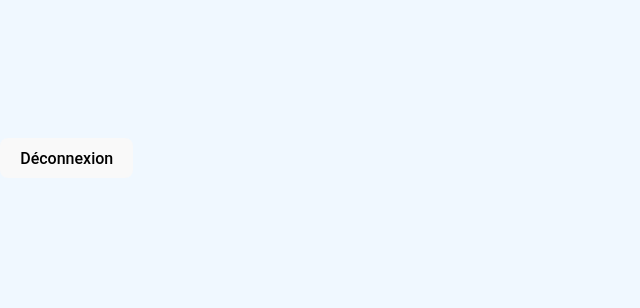
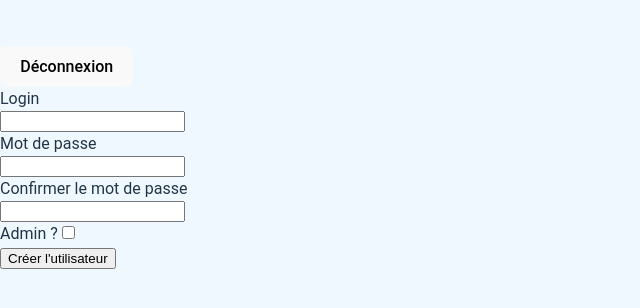
Before and after one commit to Porridjo/tfe-frontend, a React (Vite) app: page /create-user in a window 1280 px wide. Shown: the part 242-550 px from the top of the page, without its empty margins (0-640 px from the left). Built offline with nearby package versions, Linux system fonts and the light colour scheme; sample sign-in values are in the browser's storage.

Commit message:
feat: add create user page

```diff
--- a/src/pages/Round/RoundCreation/RoundCreationPage.jsx
+++ b/src/pages/Round/RoundCreation/RoundCreationPage.jsx
@@ -1,11 +1,11 @@
 import { useState } from "react"
 import axios from "axios"
 import { useEffect } from "react"
-import { Link } from "react-router-dom"
+import { Link, useNavigate } from "react-router-dom"
 
 const AddRoundPage = ({ nurseries }) => {
   const [roundName, setRoundName] = useState("")
-  console.log(nurseries)
+  const navigate = useNavigate()
 
   /*
   useEffect(() => {
@@ -33,11 +33,12 @@ const AddRoundPage = ({ nurseries }) => {
 
       }
     }
-    console.log(round)
     axios
       .post("http://localhost:5000/tournees/", round, headers)
       .then(response => console.log(response.data))
       .catch(error => console.log(error))
+
+    navigate('/round')
   }
 
   return (
--- a/src/pages/Round/RoundPage.jsx
+++ b/src/pages/Round/RoundPage.jsx
@@ -29,6 +29,9 @@ const RoundPage = () => {
     return (
         <div className="center-container" style={{color: 'black'}}>
             <div className='between'>
+                <Link to="/create-user">
+                  <button className='margin-button'> Créer des utilisateurs </button>
+                </Link>
                 <Link to="/create-article">
                   <button className='margin-button'> Gérer articles </button>
                 </Link>
--- a/src/pages/User/UserCreationPage.jsx
+++ b/src/pages/User/UserCreationPage.jsx
@@ -1,5 +1,70 @@
+import { useState } from 'react';
+import Input from '/src/components/Input/Input';
+import axios from 'axios';
+
 const UserCreationPage = () => {
 
+  const [formData, setFormData] = useState({
+    username: "",
+    password: "",
+    confirmPassword: "",
+    isAdmin: false,
+  })
+
+  const token = localStorage.getItem('user');
+
+  const handleOnChange = (e) => {
+    const { name, value, type, checked } = e.target
+    setFormData(prevFormData => {
+      return {
+        ...prevFormData,
+        [name]: type === 'checkbox' ? checked : value
+      }
+    })
+  }
+
+  const createUser = () => {
+    if (formData.password !== confirmPassword) {
+      alert("mot de passe ne correspond pas à la confirmation")
+      return;
+    }
+
+    const newUser = {
+      username: formData.username,
+      password: formData.password,
+      isAdmin: formData.isAdmin,
+    }
+
+    const headers = {
+      headers: {
+        Authorization: `Bearer ${token}`,
+        'Content-Type': 'application/json',
+      }
+    }
+
+    axios
+      .post("http://localhost:5000/users/register", newUser, headers)
+  }
+
+  return (
+    <>
+      <form onSubmit={createUser}>
+        <Input id="username" name="username" value={formData.username} onChange={handleOnChange} label="Login" />
+        <Input id="password" name="password" value={formData.password} onChange={handleOnChange} label="Mot de passe" />
+        <Input id="confirmPassword" name="confirmPassword" value={formData.confirmPassword} onChange={handleOnChange} label="Confirmer le mot de passe" />
+        <label htmlFor="isAdmin">Admin ?</label>
+        <input
+            type="checkbox"
+            id="isAdmin"
+            checked={formData.isAdmin}
+            onChange={handleOnChange}
+            name="isAdmin"
+        />
+        <br />
+        <input type="submit" value="Créer l'utilisateur" />
+      </form>
+    </>
+  )
 }
 
 export default UserCreationPage
```
